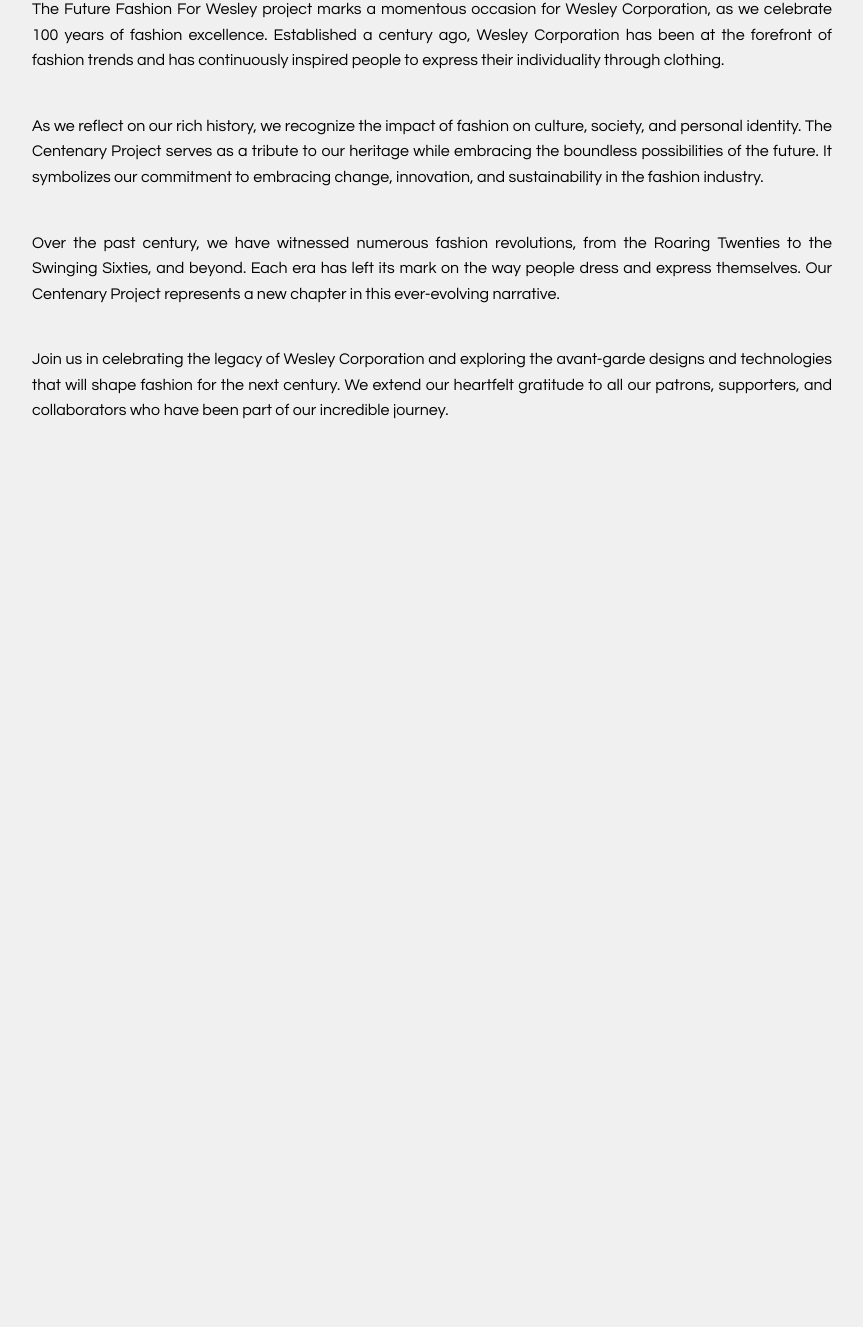
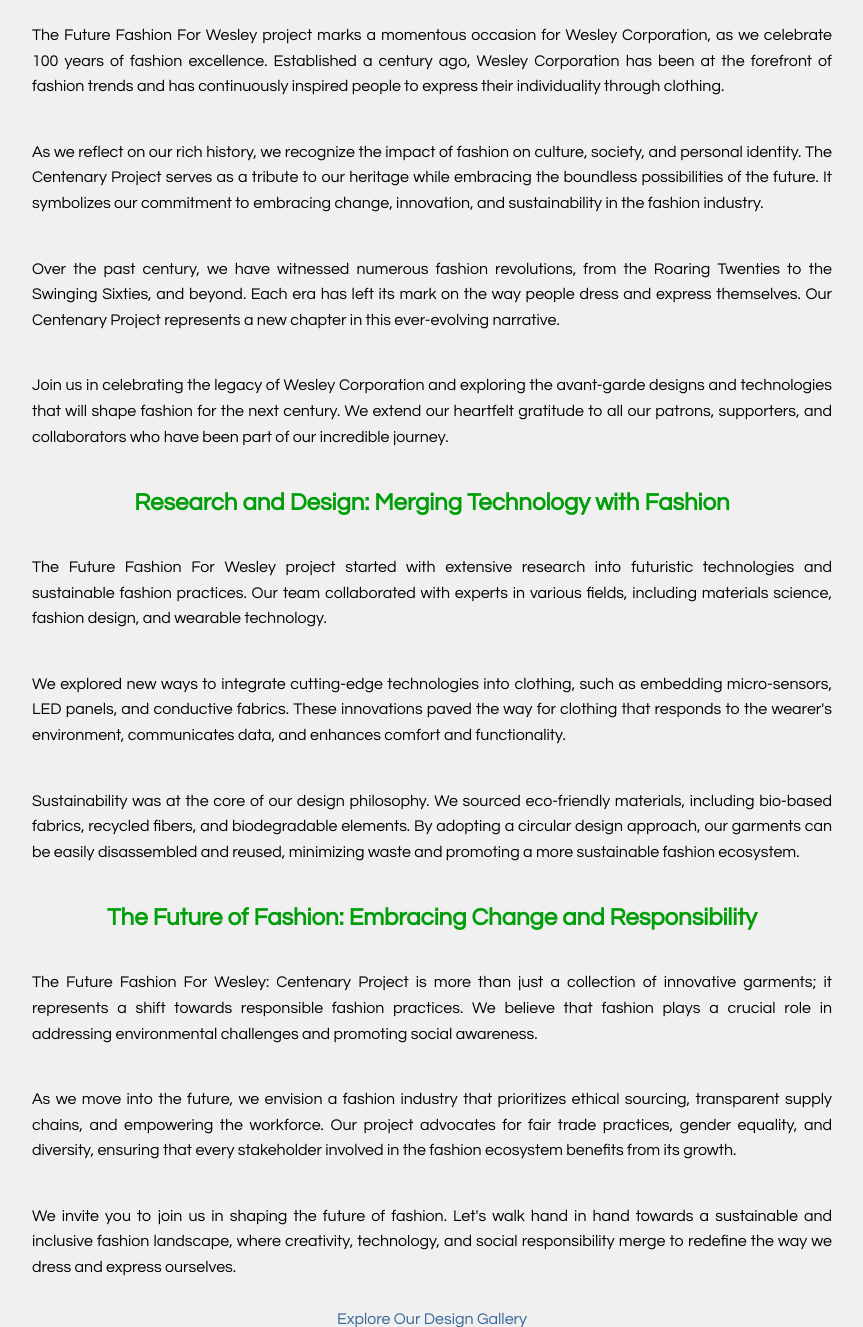
Before and after one commit to connormoi/wc, a plain HTML site: page index.html in a window 1280 px wide. Shown: the part 873-2200 px from the top of the page, without its empty margins (208-1071 px from the left). Before the commit the page ends 1317 px from the top, so only its background shows below. Drawn offline with Linux system fonts and the light colour scheme.

Commit message:
Update index.html

```diff
--- a/index.html
+++ b/index.html
@@ -1,4 +1,4 @@
- <!DOCTYPE html>
+<!DOCTYPE html>
 <html>
 <head>
     <style>
@@ -14,6 +14,11 @@
         h1 {
             color: #009E08;
             margin-top: 30px;
+        }
+
+        h2 {
+            color: #009E08;
+            margin-top: 20px;
         }
 
         p {
@@ -53,6 +58,9 @@
     <p>
         The Future Fashion For Wesley: Centenary Project embodies a new era of fashion, one that harmoniously connects technology, sustainability, and artistry. We're proud to present our work and hope that it inspires others to think beyond conventional boundaries and embrace a greener future for fashion.
     </p>
+    <a href="#gallery">Explore Our Design Gallery</a>
+
+    <!-- Centenary Project Section -->
     <h2>Centenary Project: Celebrating 100 Years of Fashion Excellence</h2>
     <p>
         The Future Fashion For Wesley project marks a momentous occasion for Wesley Corporation, as we celebrate 100 years of fashion excellence. Established a century ago, Wesley Corporation has been at the forefront of fashion trends and has continuously inspired people to express their individuality through clothing.
@@ -66,5 +74,30 @@
     <p>
         Join us in celebrating the legacy of Wesley Corporation and exploring the avant-garde designs and technologies that will shape fashion for the next century. We extend our heartfelt gratitude to all our patrons, supporters, and collaborators who have been part of our incredible journey.
     </p>
+
+    <!-- Research and Design Section -->
+    <h2>Research and Design: Merging Technology with Fashion</h2>
+    <p>
+        The Future Fashion For Wesley project started with extensive research into futuristic technologies and sustainable fashion practices. Our team collaborated with experts in various fields, including materials science, fashion design, and wearable technology.
+    </p>
+    <p>
+        We explored new ways to integrate cutting-edge technologies into clothing, such as embedding micro-sensors, LED panels, and conductive fabrics. These innovations paved the way for clothing that responds to the wearer's environment, communicates data, and enhances comfort and functionality.
+    </p>
+    <p>
+        Sustainability was at the core of our design philosophy. We sourced eco-friendly materials, including bio-based fabrics, recycled fibers, and biodegradable elements. By adopting a circular design approach, our garments can be easily disassembled and reused, minimizing waste and promoting a more sustainable fashion ecosystem.
+    </p>
+
+    <!-- The Future of Fashion Section -->
+    <h2>The Future of Fashion: Embracing Change and Responsibility</h2>
+    <p>
+        The Future Fashion For Wesley: Centenary Project is more than just a collection of innovative garments; it represents a shift towards responsible fashion practices. We believe that fashion plays a crucial role in addressing environmental challenges and promoting social awareness.
+    </p>
+    <p>
+        As we move into the future, we envision a fashion industry that prioritizes ethical sourcing, transparent supply chains, and empowering the workforce. Our project advocates for fair trade practices, gender equality, and diversity, ensuring that every stakeholder involved in the fashion ecosystem benefits from its growth.
+    </p>
+    <p>
+        We invite you to join us in shaping the future of fashion. Let's walk hand in hand towards a sustainable and inclusive fashion landscape, where creativity, technology, and social responsibility merge to redefine the way we dress and express ourselves.
+    </p>
+    <a href="#gallery">Explore Our Design Gallery</a>
 </body>
 </html>
```
